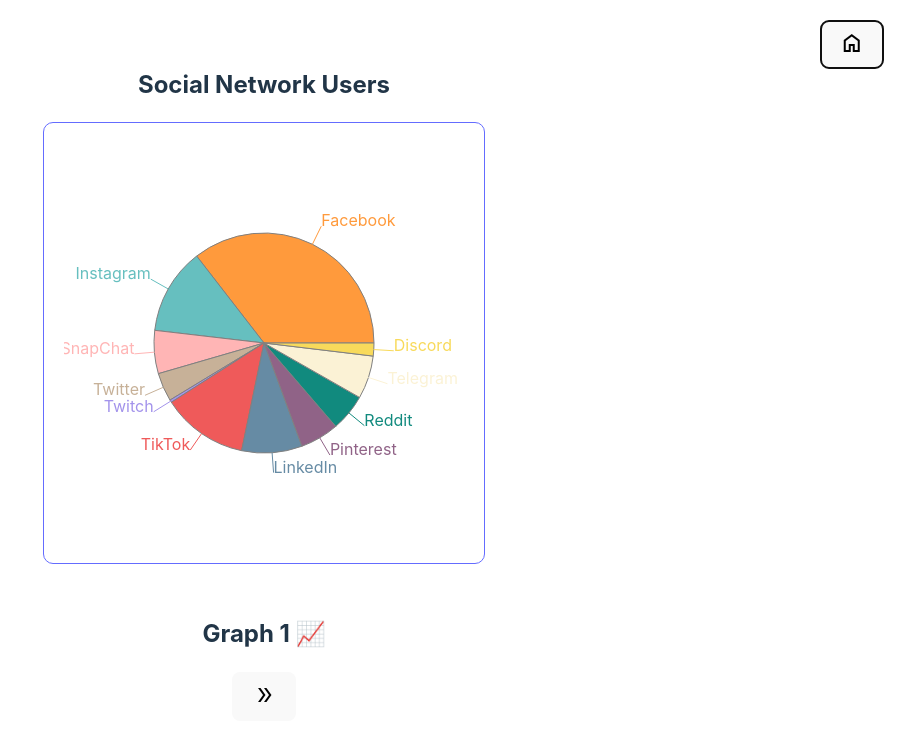
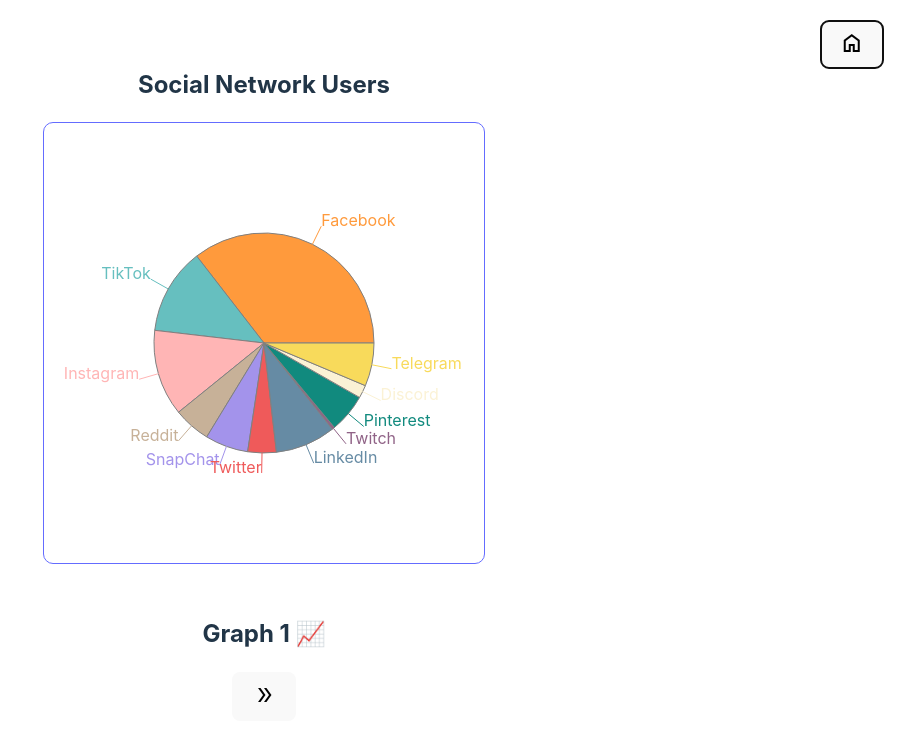
Before and after one commit to Lu-Smith/react-graphs, a React (Vite) app: page / in a window 1280 px wide. Both pictures are taken after a click on the button "Start". Shown: the top 740 px of the page, without its empty margins (376-1280 px from the left). Built offline with nearby package versions, Linux system fonts and the light colour scheme.

Commit message:
Updated MainPage.tsx

```diff
--- a/src/components/MainPage.tsx
+++ b/src/components/MainPage.tsx
@@ -13,16 +13,16 @@
 
   const data = [
     {name: "Facebook", value: 2.8},
+    {name: "TikTok", value: 1},
     {name: "Instagram", value: 1},
+    {name: "Reddit", value: 0.43},
     {name: "SnapChat", value: 0.5},
     {name: "Twitter", value: 0.33},
+    {name: "LinkedIn", value: 0.7},
     {name: "Twitch", value: 0.03},
-    {name: "TikTok", value: 1},
-    {name: "LinkedIn", value: 0.7},
     {name: "Pinterest", value: 0.45},
-    {name: "Reddit", value: 0.43},
+    {name: "Discord", value: 0.15},
     {name: "Telegram", value: 0.5},
-    {name: "Discord", value: 0.15},
   ]
 
   return (
```
